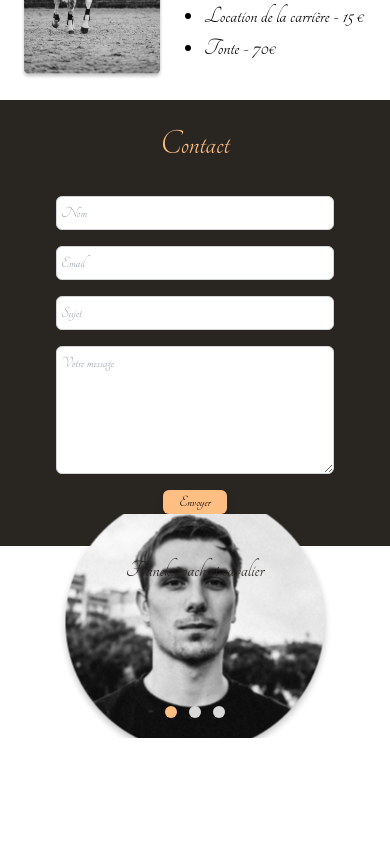
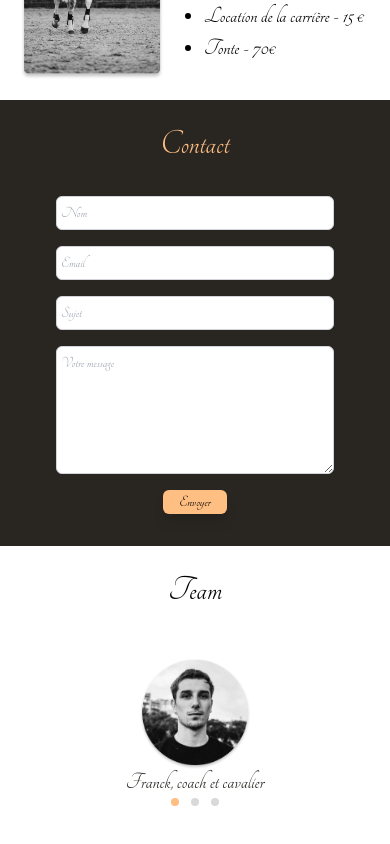
Before and after one commit to luciel53/Haras-Landingpage, a React (Create React App) app in the folder haras-landingpage/: page / in a window 390 px wide. Shown: the part 2181-3025 px from the top of the page. Before the commit the page ends 2959 px from the top, so only its background shows below. Built offline with nearby package versions, Linux system fonts and the light colour scheme; what tailwindcss-animated would draw is missing.

Commit message:
team section is responsive now

```diff
--- a/haras-landingpage/src/components/Team.js
+++ b/haras-landingpage/src/components/Team.js
@@ -12,15 +12,15 @@ function Team() {
   ];
 
   return (
-    <section className="">
+    <section>
       <h2
         id="Team"
-        className="text-center text-4xl md:text-6xl lg:text-8xl lg:pt-5"
+        className="text-center text-4xl md:text-6xl lg:text-8xl -mt-4 lg:pt-5"
       >
         Team
       </h2>
-      <div className="-mt-28 pb-10">
-        <Carousel images={teamImg} />
+      <div className="-mt-2 md:-mt-28 pb-10">
+        <Carousel images={teamImg} isTeam={true} />
       </div>
     </section>
   );
--- a/haras-landingpage/src/components/carousel.js
+++ b/haras-landingpage/src/components/carousel.js
@@ -1,7 +1,7 @@
 import React, { useState } from "react";
 import PropTypes from "prop-types";
 
-function Carousel({ images }) {
+function Carousel({ images, isTeam }) {
   const [currentIndex, setCurrentIndex] = useState(0);
 
   const handlePrevClick = () => {
@@ -26,17 +26,17 @@ function Carousel({ images }) {
         {images.map((image, index) => (
           <div
             key={index}
-            className={`absolute inset-0  transition-opacity duration-700 ease-in-out ${
+            className={`absolute inset-0 transition-opacity duration-700 ease-in-out ${
               index === currentIndex ? "opacity-100" : "opacity-0"
             }`}
             data-carousel-item
           >
             <img
               src={image.src}
-              className="absolute block w-auto -translate-x-1/2 -translate-y-1/2 top-1/2 left-1/2"
+              className={`absolute block ${isTeam ? 'h-28 md:h-64 lg:h-80' : 'h-auto'} w-auto -translate-x-1/2 -translate-y-1/2 top-1/2 left-1/2`}
               alt={image.alt}
             />
-            <div className="absolute bottom-36 left-0 right-0 text-darkBrown text-2xl md:text-5xl text-center p-2">
+            <div className={`absolute ${isTeam ? 'bottom-5 md:bottom-40 lg:bottom-36' : 'bottom-36'} left-0 right-0 text-darkBrown text-2xl md:text-5xl text-center p-2`}>
               {image.caption}
             </div>
           </div>
@@ -48,7 +48,7 @@ function Carousel({ images }) {
           <button
             key={index}
             type="button"
-            className={`w-3 md:w-5 h-3 md:h-5 shadow-2xl md:mb-8 rounded-full ${
+            className={`w-2 md:w-5 h-2 md:h-5 shadow-2xl md:mb-8 rounded-full ${
               index === currentIndex ? "bg-golden" : "bg-lightGray"
             }`}
             aria-current={index === 0 ? "true" : "false"}
@@ -123,6 +123,11 @@ Carousel.propTypes = {
       caption: PropTypes.string.isRequired,
     })
   ).isRequired,
+  isTeam: PropTypes.bool,
+};
+
+Carousel.defaultProps = {
+  isTeam: false,
 };
 
 export default Carousel;
```
